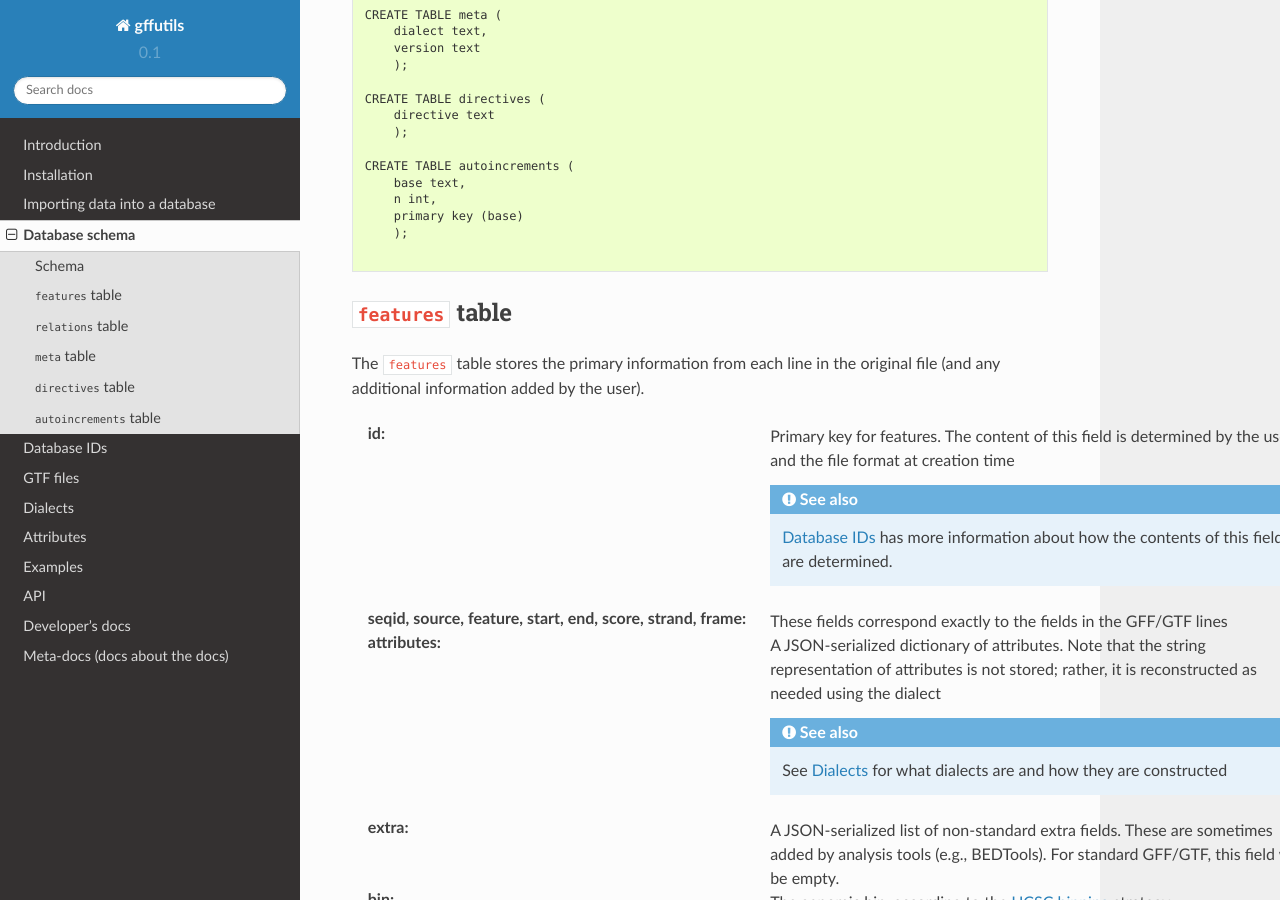
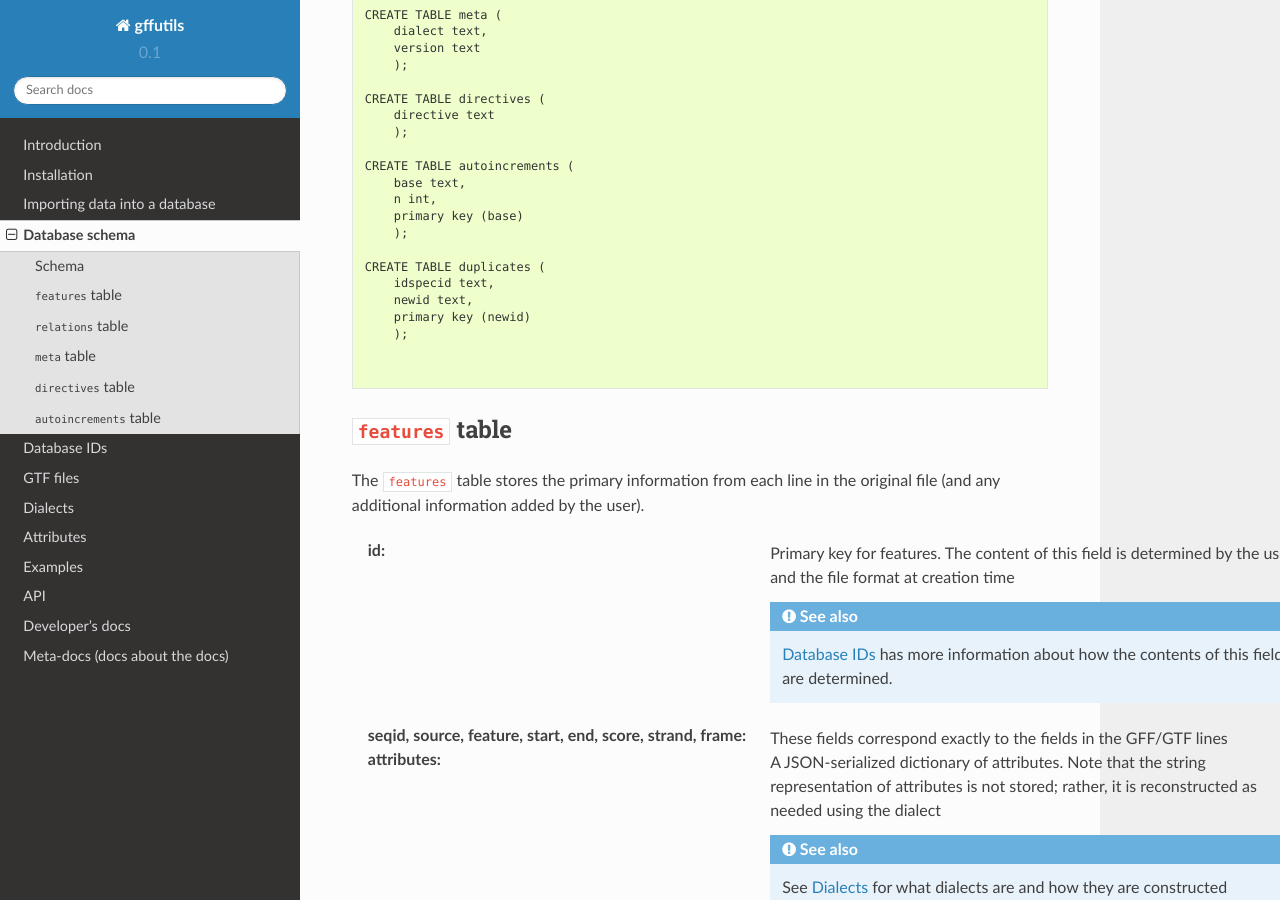
Before and after one commit to daler/gffutils, a Sphinx documentation site: the page built from doc/source/database-schema.rst, in a window 1280 px wide and 900 px high, scrolled down 708 px. Built offline with Sphinx 7.4.7 and the Read the Docs theme 2.0.0, drawn with Linux system fonts in a browser that asks for light colours.

Commit message:
add duplicates table

```diff
--- a/doc/source/database-schema.rst
+++ b/doc/source/database-schema.rst
@@ -48,7 +48,17 @@ CREATE TABLE autoincrements (
     primary key (base)
     );
 <BLANKLINE>
+CREATE TABLE duplicates (
+    idspecid text,
+    newid text,
+    primary key (newid)
+    );
 <BLANKLINE>
+<BLANKLINE>
+<BLANKLINE>
+
+
+
 
 .. _featurestable:
 
```
Also changed, not shown: 1 other file.
